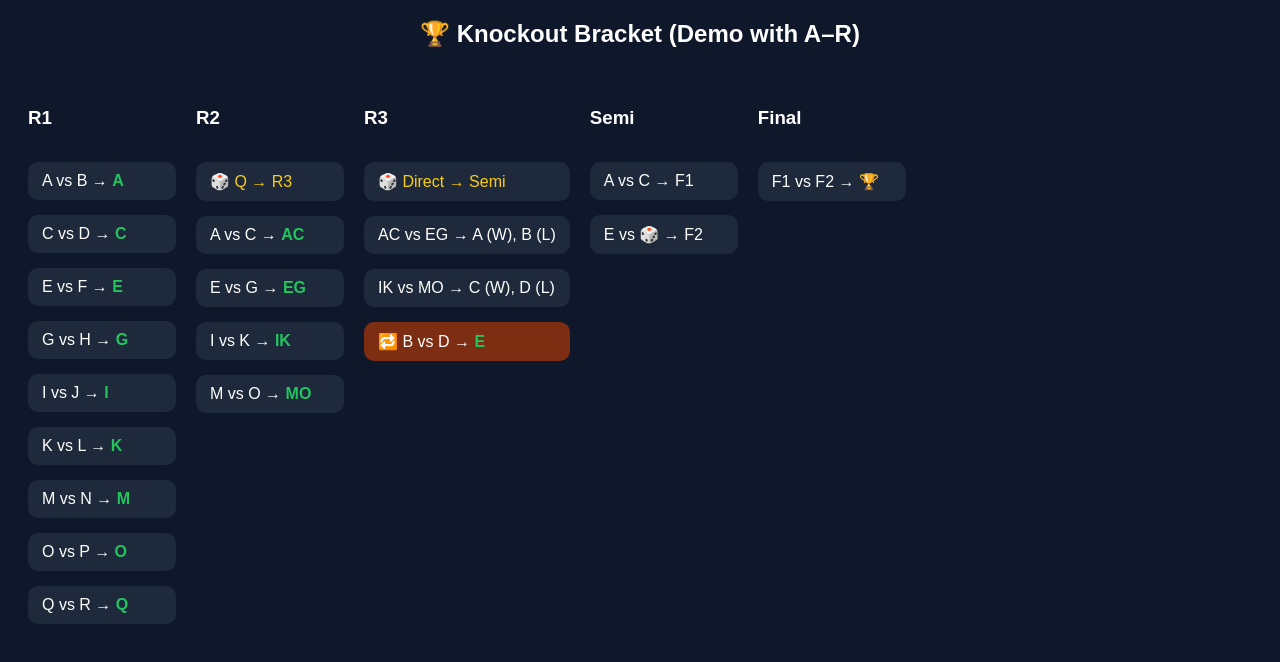
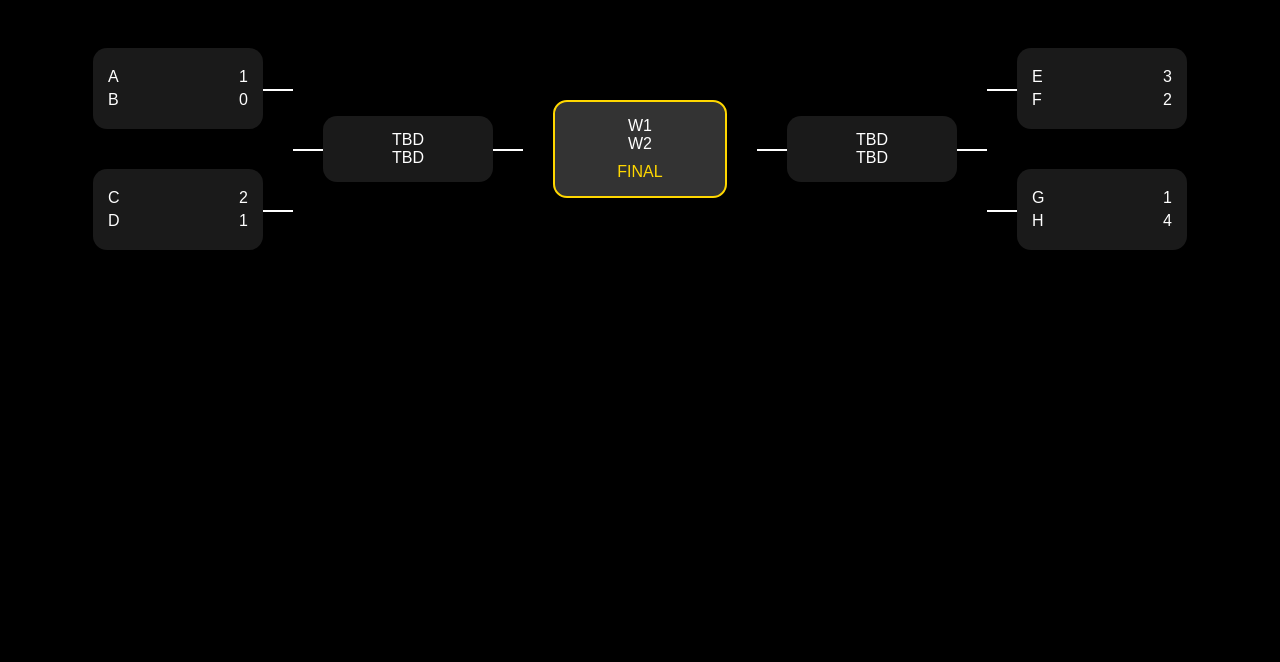
Before and after one commit to mustafaroshid-hub/Knockout-, a plain HTML site: page index.html in a window 1280 px wide. Drawn offline with Linux system fonts and the light colour scheme.

Commit message:
Replace old bracket UI with new design

```diff
--- a/index.html
+++ b/index.html
@@ -2,51 +2,81 @@
 <head>
 <meta charset="UTF-8">
 <meta name="viewport" content="width=device-width, initial-scale=1.0">
-<title>Alhera Bracket</title>
+<title>Bracket UI</title>
 <style>
-  body {font-family: Arial; background:#0f172a; color:#fff;}
-  h2{text-align:center;margin:20px}
-  .container{display:flex;gap:20px;overflow:auto;padding:20px}
-  .round{display:flex;flex-direction:column;gap:15px}
-  .match{background:#1e293b;padding:10px 14px;border-radius:10px;min-width:120px}
-  .winner{color:#22c55e;font-weight:bold}
-  .lottery{color:#facc15}
-  .loser{background:#7c2d12}
+body{background:#000;color:#fff;font-family:Arial;}
+.bracket{display:flex;justify-content:center;gap:60px;padding:40px}
+.round{display:flex;flex-direction:column;justify-content:center;gap:40px}
+.match{
+  background:#1a1a1a;
+  padding:15px;
+  border-radius:14px;
+  width:140px;
+  text-align:center;
+  position:relative;
+}
+.team{display:flex;justify-content:space-between;margin:5px 0}
+.line-right::after{
+  content:"";
+  position:absolute;
+  right:-30px;
+  top:50%;
+  width:30px;
+  height:2px;
+  background:#fff;
+}
+.line-left::before{
+  content:"";
+  position:absolute;
+  left:-30px;
+  top:50%;
+  width:30px;
+  height:2px;
+  background:#fff;
+}
+.connector{
+  width:2px;
+  height:40px;
+  background:#fff;
+  margin:auto;
+}
+.final{
+  background:#333;
+  border:2px solid gold;
+}
 </style>
 </head>
-<body>
-<h2>🏆 Knockout Bracket (Demo with A–R)</h2>
-<div class="container"><!-- ROUND 1 --><div class="round">
-<h3>R1</h3>
-<div class="match">A vs B → <span class="winner">A</span></div>
-<div class="match">C vs D → <span class="winner">C</span></div>
-<div class="match">E vs F → <span class="winner">E</span></div>
-<div class="match">G vs H → <span class="winner">G</span></div>
-<div class="match">I vs J → <span class="winner">I</span></div>
-<div class="match">K vs L → <span class="winner">K</span></div>
-<div class="match">M vs N → <span class="winner">M</span></div>
-<div class="match">O vs P → <span class="winner">O</span></div>
-<div class="match">Q vs R → <span class="winner">Q</span></div>
-</div><!-- ROUND 2 --><div class="round">
-<h3>R2</h3>
-<div class="match lottery">🎲 Q → R3</div>
-<div class="match">A vs C → <span class="winner">AC</span></div>
-<div class="match">E vs G → <span class="winner">EG</span></div>
-<div class="match">I vs K → <span class="winner">IK</span></div>
-<div class="match">M vs O → <span class="winner">MO</span></div>
-</div><!-- ROUND 3 --><div class="round">
-<h3>R3</h3>
-<div class="match lottery">🎲 Direct → Semi</div>
-<div class="match">AC vs EG → A (W), B (L)</div>
-<div class="match">IK vs MO → C (W), D (L)</div>
-<div class="match loser">🔁 B vs D → <span class="winner">E</span></div>
-</div><!-- SEMI --><div class="round">
-<h3>Semi</h3>
-<div class="match">A vs C → F1</div>
-<div class="match">E vs 🎲 → F2</div>
+<body><div class="bracket"><!-- LEFT SIDE --><div class="round">
+  <div class="match line-right">
+    <div class="team">A <span>1</span></div>
+    <div class="team">B <span>0</span></div>
+  </div>  <div class="match line-right">
+    <div class="team">C <span>2</span></div>
+    <div class="team">D <span>1</span></div>
+  </div>
+</div><!-- SEMI LEFT --><div class="round">
+  <div class="match line-left line-right">
+    <div>TBD</div>
+    <div>TBD</div>
+  </div>
 </div><!-- FINAL --><div class="round">
-<h3>Final</h3>
-<div class="match">F1 vs F2 → 🏆</div>
-</div></div>
-</body>
+  <div class="match final">
+    <div>W1</div>
+    <div>W2</div>
+    <div style="margin-top:10px;color:gold">FINAL</div>
+  </div>
+</div><!-- SEMI RIGHT --><div class="round">
+  <div class="match line-left line-right">
+    <div>TBD</div>
+    <div>TBD</div>
+  </div>
+</div><!-- RIGHT SIDE --><div class="round">
+  <div class="match line-left">
+    <div class="team">E <span>3</span></div>
+    <div class="team">F <span>2</span></div>
+  </div>  <div class="match line-left">
+    <div class="team">G <span>1</span></div>
+    <div class="team">H <span>4</span></div>
+  </div>
+</div></div></body>
 </html>
```
